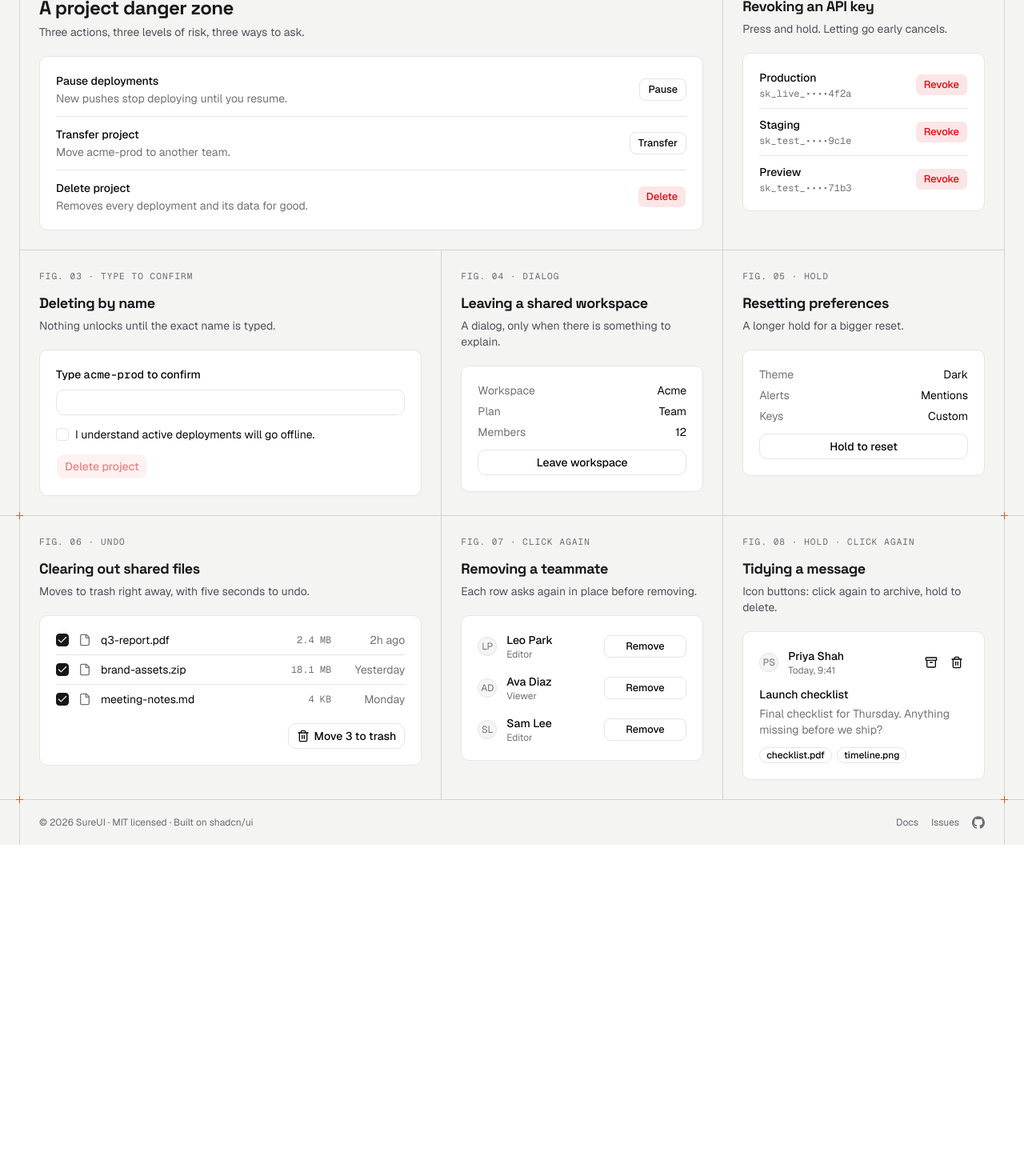
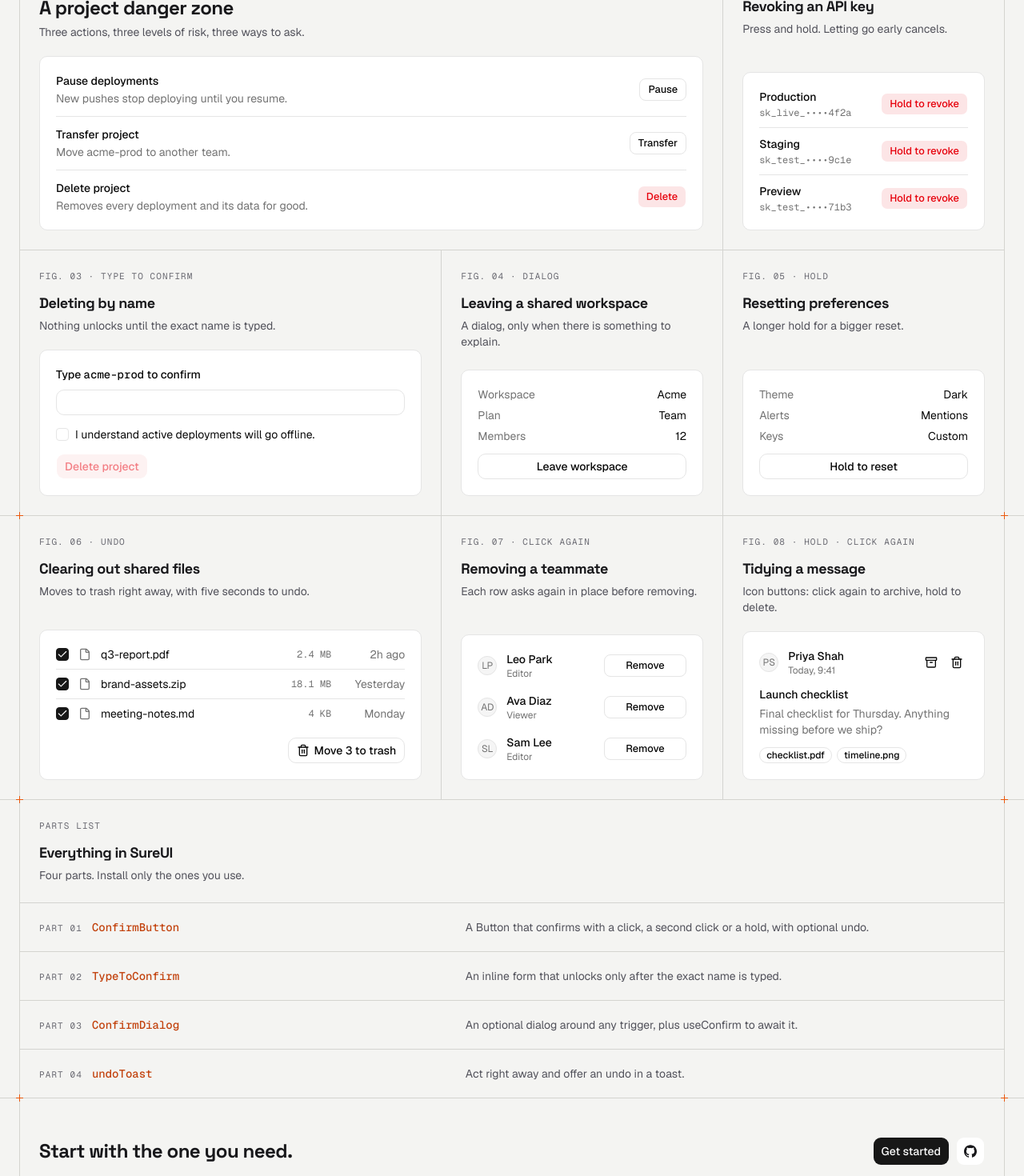
Before and after one commit to aidankmcalister/sureui, a Next.js app: page / in a window 1280 px wide. Shown: the part 560-2030 px from the top of the page at 80% size. Before the commit the page ends 1616 px from the top, so only its background shows below. Built offline with nearby package versions, Linux system fonts and the light colour scheme.

Commit message:
feat: close the home page with a parts list and simpler examples

```diff
--- a/app/docs/page.tsx
+++ b/app/docs/page.tsx
@@ -52,7 +52,7 @@ export default function Introduction() {
             <Link
               key={style.slug}
               href={`/docs/${style.slug}`}
-              className="grid grid-cols-1 items-baseline gap-x-4 gap-y-1 bg-(--paper) px-4 py-4 hover:bg-background sm:grid-cols-[auto_minmax(0,1fr)] sm:px-5"
+              className="grid grid-cols-1 items-baseline gap-x-4 gap-y-1 bg-(--paper) px-4 py-4 hover:bg-(--well) sm:grid-cols-[auto_minmax(0,1fr)] sm:px-5"
             >
               <Label className="text-(--mark-text) max-sm:hidden">
                 Fig. {String(index + 1).padStart(2, "0")}
--- a/app/docs/which-one/page.tsx
+++ b/app/docs/which-one/page.tsx
@@ -51,7 +51,7 @@ export default function WhichOne() {
         </FramedList>
       </DocsSection>
       <DocsSection label="At a glance">
-        <div className="hidden rounded-[10px] border bg-background px-2 text-foreground sm:block">
+        <div className="hidden rounded-[10px] border bg-(--well) px-2 text-foreground sm:block">
           <Table>
             <TableHeader>
               <TableRow>
--- a/app/globals.css
+++ b/app/globals.css
@@ -136,6 +136,7 @@
   --rule: #d4d4d0;
   --mark: #ea580c;
   --mark-text: #c2410c;
+  --well: #ffffff;
   --code-foreground: #18181b;
   --code-background: transparent;
   --code-sureui: #c2410c;
@@ -158,6 +159,7 @@
   --rule: #2a2a2e;
   --mark: #f97316;
   --mark-text: #f97316;
+  --well: #19191b;
   --code-foreground: #f4f4f5;
   --code-background: transparent;
   --code-sureui: #fb923c;
--- a/app/page.tsx
+++ b/app/page.tsx
@@ -1,7 +1,7 @@
 import Link from "next/link"
 
 import { buttonVariants } from "@/components/ui/button"
-import { Band } from "@/components/site/frame"
+import { Band, Label } from "@/components/site/frame"
 import { GitHubIcon } from "@/components/site/github-icon"
 import { SiteLink } from "@/components/site/site-link"
 import { Cell } from "@/components/site/home/cell"
@@ -20,6 +20,52 @@ import { githubUrl } from "@/components/site/styles"
 const grid =
   "grid grid-cols-1 gap-px bg-(--rule) md:grid-cols-2 lg:grid-cols-[minmax(0,3fr)_minmax(0,2fr)_minmax(0,2fr)]"
 
+const parts = [
+  {
+    name: "ConfirmButton",
+    href: "/docs/click-again",
+    description:
+      "A Button that confirms with a click, a second click or a hold, with optional undo.",
+  },
+  {
+    name: "TypeToConfirm",
+    href: "/docs/type-to-confirm",
+    description:
+      "An inline form that unlocks only after the exact name is typed.",
+  },
+  {
+    name: "ConfirmDialog",
+    href: "/docs/dialogs",
+    description:
+      "An optional dialog around any trigger, plus useConfirm to await it.",
+  },
+  {
+    name: "undoToast",
+    href: "/docs/undo",
+    description: "Act right away and offer an undo in a toast.",
+  },
+]
+
+function Actions() {
+  return (
+    <div className="flex gap-2">
+      <Link
+        href="/docs/installation"
+        className={buttonVariants({ size: "lg" })}
+      >
+        Get started
+      </Link>
+      <SiteLink
+        href={githubUrl}
+        aria-label="GitHub"
+        className={buttonVariants({ variant: "outline", size: "icon-lg" })}
+      >
+        <GitHubIcon />
+      </SiteLink>
+    </div>
+  )
+}
+
 export default function Home() {
   return (
     <main>
@@ -32,21 +78,7 @@ export default function Home() {
           Hold, click again, type to confirm and undo. Add them with the shadcn
           CLI. They build on your own shadcn components.
         </p>
-        <div className="flex gap-2">
-          <Link
-            href="/docs/installation"
-            className={buttonVariants({ size: "lg" })}
-          >
-            Get started
-          </Link>
-          <SiteLink
-            href={githubUrl}
-            aria-label="GitHub"
-            className={buttonVariants({ variant: "outline", size: "icon-lg" })}
-          >
-            <GitHubIcon />
-          </SiteLink>
-        </div>
+        <Actions />
       </Band>
       <Band>
         <h2 className="sr-only">Examples</h2>
@@ -131,6 +163,42 @@ export default function Home() {
           </Cell>
         </div>
       </Band>
+      <Band>
+        <div className="grid gap-px bg-(--rule)">
+          <div className="grid gap-1 bg-(--paper) px-3 py-6 sm:p-6">
+            <Label className="mb-2">Parts list</Label>
+            <h2 className="font-display text-lg leading-7 font-bold tracking-tight">
+              Everything in SureUI
+            </h2>
+            <p className="text-sm text-(--ink-muted)">
+              Four parts. Install only the ones you use.
+            </p>
+          </div>
+          {parts.map((part, index) => (
+            <Link
+              key={part.name}
+              href={part.href}
+              className="grid gap-1 bg-(--paper) px-3 py-5 hover:bg-(--well) sm:px-6 lg:grid-cols-[minmax(0,3fr)_minmax(0,4fr)] lg:items-baseline"
+            >
+              <span className="flex items-baseline gap-3">
+                <Label>Part {String(index + 1).padStart(2, "0")}</Label>
+                <span className="font-mono text-sm font-medium text-(--mark-text)">
+                  {part.name}
+                </span>
+              </span>
+              <span className="text-sm text-pretty text-(--ink-muted) lg:pl-6">
+                {part.description}
+              </span>
+            </Link>
+          ))}
+        </div>
+      </Band>
+      <Band className="flex flex-wrap items-center justify-between gap-6 px-3 py-12 sm:px-6">
+        <p className="font-display text-2xl font-bold tracking-tight">
+          Start with the one you need.
+        </p>
+        <Actions />
+      </Band>
     </main>
   )
 }
--- a/components/site/code.tsx
+++ b/components/site/code.tsx
@@ -38,7 +38,7 @@ export function Code({
   })
 
   return (
-    <div className="relative rounded-[10px] border bg-background text-(--code-foreground)">
+    <div className="relative rounded-[10px] border bg-(--well) text-(--code-foreground)">
       <pre className="overflow-x-auto py-4 font-mono text-[13px] leading-6">
         <code className="grid min-w-fit">
           {tokens.map((line, index) => (
@@ -77,7 +77,7 @@ export function Code({
 
 export function Command({ children }: { children: string }) {
   return (
-    <div className="flex min-h-9 items-center justify-between gap-2 rounded-md border bg-background pr-1 pl-3 font-mono text-xs text-foreground">
+    <div className="flex min-h-9 items-center justify-between gap-2 rounded-md border bg-(--well) pr-1 pl-3 font-mono text-xs text-foreground">
       <span className="min-w-0 py-2 leading-5 sm:[scrollbar-width:none] sm:overflow-x-auto sm:whitespace-nowrap">
         {children}
       </span>
--- a/components/site/docs-nav.tsx
+++ b/components/site/docs-nav.tsx
@@ -39,7 +39,7 @@ function DocsNav({ onNavigate }: { onNavigate?: () => void }) {
                   className={cn(
                     "flex items-center gap-2.5 rounded-md border border-transparent px-2.5 py-2 text-sm text-(--ink-muted) hover:text-(--ink)",
                     current &&
-                      "border-(--rule) bg-background font-medium text-(--ink)"
+                      "border-(--rule) bg-(--well) font-medium text-(--ink)"
                   )}
                 >
                   <span
@@ -134,7 +134,7 @@ function PagerLink({
     <Link
       href={page.href}
       className={cn(
-        "grid gap-2 bg-(--paper) px-3 py-8 hover:bg-background sm:px-6 lg:px-14",
+        "grid gap-2 bg-(--paper) px-3 py-8 hover:bg-(--well) sm:px-6 lg:px-14",
         className
       )}
     >
--- a/components/site/home/cell.tsx
+++ b/components/site/home/cell.tsx
@@ -25,7 +25,7 @@ export function Cell({
   return (
     <article
       className={cn(
-        "flex flex-col bg-(--paper) p-5 sm:p-6",
+        "flex flex-col bg-(--paper) px-3 py-6 sm:p-6",
         featured && "md:col-span-2",
         className
       )}
@@ -53,7 +53,7 @@ export function Cell({
         </h3>
         <p className="text-sm leading-5 text-(--ink-muted)">{description}</p>
       </div>
-      <div className="rounded-lg border bg-background p-5 font-sans text-foreground">
+      <div className="mt-auto rounded-lg border bg-(--well) p-5 text-foreground">
         {children}
       </div>
     </article>
--- a/components/site/home/examples.tsx
+++ b/components/site/home/examples.tsx
@@ -5,8 +5,11 @@ import {
   ArchiveIcon,
   CheckIcon,
   FileIcon,
+  KeyRoundIcon,
   LogOutIcon,
+  RotateCcwIcon,
   Trash2Icon,
+  UserMinusIcon,
 } from "lucide-react"
 
 import { cn } from "@/lib/utils"
@@ -71,14 +74,6 @@ function Outcome({
   )
 }
 
-function Restore({ onClick }: { onClick: () => void }) {
-  return (
-    <Button variant="ghost" size="sm" autoFocus onClick={onClick}>
-      Restore
-    </Button>
-  )
-}
-
 function Details({ rows }: { rows: [string, React.ReactNode][] }) {
   return (
     <dl className="grid gap-1.5 text-sm">
@@ -102,6 +97,8 @@ function useToggle() {
           ? prev.filter((other) => other !== item)
           : [...prev, item]
       ),
+    count: items.length,
+    reset: () => setItems([]),
   }
 }
 
@@ -170,6 +167,12 @@ export function DangerZone() {
   }
 
   return (
+    <Outcome
+      done={done.count === dangers.length}
+      icon={<CheckIcon />}
+      title="All three actions ran"
+      onReset={done.reset}
+    >
       <div className="grid w-full divide-y text-sm">
         {dangers.map((danger) => (
           <div
@@ -182,14 +185,11 @@ export function DangerZone() {
                 {done.has(danger.id) ? danger.done : danger.description}
               </span>
             </div>
-          {done.has(danger.id) ? (
-            <Restore onClick={() => done.toggle(danger.id)} />
-          ) : (
-            control(danger.id)
-          )}
+            {!done.has(danger.id) && control(danger.id)}
           </div>
         ))}
       </div>
+    </Outcome>
   )
 }
 
@@ -224,6 +224,12 @@ export function ApiKeys() {
   const revoked = useToggle()
 
   return (
+    <Outcome
+      done={revoked.count === keys.length}
+      icon={<KeyRoundIcon />}
+      title="Every key is revoked"
+      onReset={revoked.reset}
+    >
       <div className="grid w-full divide-y">
         {keys.map((key) => (
           <div
@@ -241,21 +247,20 @@ export function ApiKeys() {
                 {key.value}
               </span>
             </div>
-          {revoked.has(key.name) ? (
-            <Restore onClick={() => revoked.toggle(key.name)} />
-          ) : (
+            {!revoked.has(key.name) && (
               <ConfirmButton
                 gesture="hold"
                 variant="destructive"
                 size="sm"
                 onConfirm={() => revoked.toggle(key.name)}
               >
-              Revoke
+                Hold to revoke
               </ConfirmButton>
             )}
           </div>
         ))}
       </div>
+    </Outcome>
   )
 }
 
@@ -291,30 +296,30 @@ export function Workspace() {
   )
 }
 
-const custom = { Theme: "Dark", Alerts: "Mentions", Keys: "Custom" }
-const defaults = { Theme: "System", Alerts: "All", Keys: "Default" }
+const preferences = { Theme: "Dark", Alerts: "Mentions", Keys: "Custom" }
 
 export function Preferences() {
-  const [settings, setSettings] = React.useState(custom)
+  const [reset, setReset] = React.useState(false)
 
   return (
+    <Outcome
+      done={reset}
+      icon={<RotateCcwIcon />}
+      title="Preferences reset"
+      onReset={() => setReset(false)}
+    >
       <div className="grid w-full gap-3 text-sm">
-      <Details rows={Object.entries(settings)} />
-      {settings === defaults ? (
-        <Button variant="ghost" onClick={() => setSettings(custom)}>
-          Restore mine
-        </Button>
-      ) : (
+        <Details rows={Object.entries(preferences)} />
         <ConfirmButton
           gesture="hold"
           duration={2000}
           variant="outline"
-          onConfirm={() => setSettings(defaults)}
+          onConfirm={() => setReset(true)}
         >
           Hold to reset
         </ConfirmButton>
-      )}
       </div>
+    </Outcome>
   )
 }
 
@@ -329,6 +334,15 @@ export function Files() {
   const [trashed, setTrashed] = React.useState<string[]>([])
 
   return (
+    <Outcome
+      done={trashed.length === files.length}
+      icon={<Trash2Icon />}
+      title="Moved to trash"
+      onReset={() => {
+        setTrashed([])
+        setSelected(files.map((file) => file.name))
+      }}
+    >
       <div className="group grid w-full gap-3">
         <div className="divide-y text-sm">
           {files.map((file) => (
@@ -364,18 +378,7 @@ export function Files() {
             </label>
           ))}
         </div>
-      <div className="flex justify-end gap-2">
-        {trashed.length > 0 && (
-          <Button
-            variant="ghost"
-            onClick={() => {
-              setSelected((prev) => [...prev, ...trashed])
-              setTrashed([])
-            }}
-          >
-            Restore {trashed.length}
-          </Button>
-        )}
+        <div className="flex justify-end">
           <ConfirmButton
             undo
             variant="outline"
@@ -390,6 +393,7 @@ export function Files() {
           </ConfirmButton>
         </div>
       </div>
+    </Outcome>
   )
 }
 
@@ -403,6 +407,12 @@ export function Members() {
   const removed = useToggle()
 
   return (
+    <Outcome
+      done={removed.count === people.length}
+      icon={<UserMinusIcon />}
+      title="Everyone was removed"
+      onReset={removed.reset}
+    >
       <div className="grid w-full gap-1">
         {people.map((person) => (
           <div
@@ -430,9 +440,7 @@ export function Members() {
                 {removed.has(person.name) ? "Removed" : person.role}
               </span>
             </div>
-          {removed.has(person.name) ? (
-            <Restore onClick={() => removed.toggle(person.name)} />
-          ) : (
+            {!removed.has(person.name) && (
               <ConfirmButton
                 gesture="click-again"
                 variant="outline"
@@ -446,6 +454,7 @@ export function Members() {
           </div>
         ))}
       </div>
+    </Outcome>
   )
 }
 
@@ -485,7 +494,8 @@ export function MessageToolbar() {
               gesture="hold"
               variant="ghost"
               size="icon-sm"
-              aria-label="Delete"
+              aria-label="Hold to delete"
+              title="Hold to delete"
               onConfirm={() => setStatus("deleted")}
             >
               <Trash2Icon />
--- a/components/site/preview.tsx
+++ b/components/site/preview.tsx
@@ -23,7 +23,7 @@ export function Preview({
   const [entry, setEntry] = React.useState("waiting for you to try it")
 
   return (
-    <div className="rounded-[10px] border bg-background text-foreground">
+    <div className="rounded-[10px] border bg-(--well) text-foreground">
       <Tabs defaultValue="preview">
         <div className="flex items-center justify-between gap-4 p-2 pr-4">
           <TabsList>
--- a/components/site/props-table.tsx
+++ b/components/site/props-table.tsx
@@ -9,7 +9,7 @@ import {
 
 export function PropsTable({ rows }: { rows: string[][] }) {
   return (
-    <div className="rounded-[10px] border bg-background text-foreground">
+    <div className="rounded-[10px] border bg-(--well) text-foreground">
       <div className="hidden px-2 sm:block">
         <Table>
           <TableHeader>
```
Lines whose indentation alone changed are shown as unchanged.
